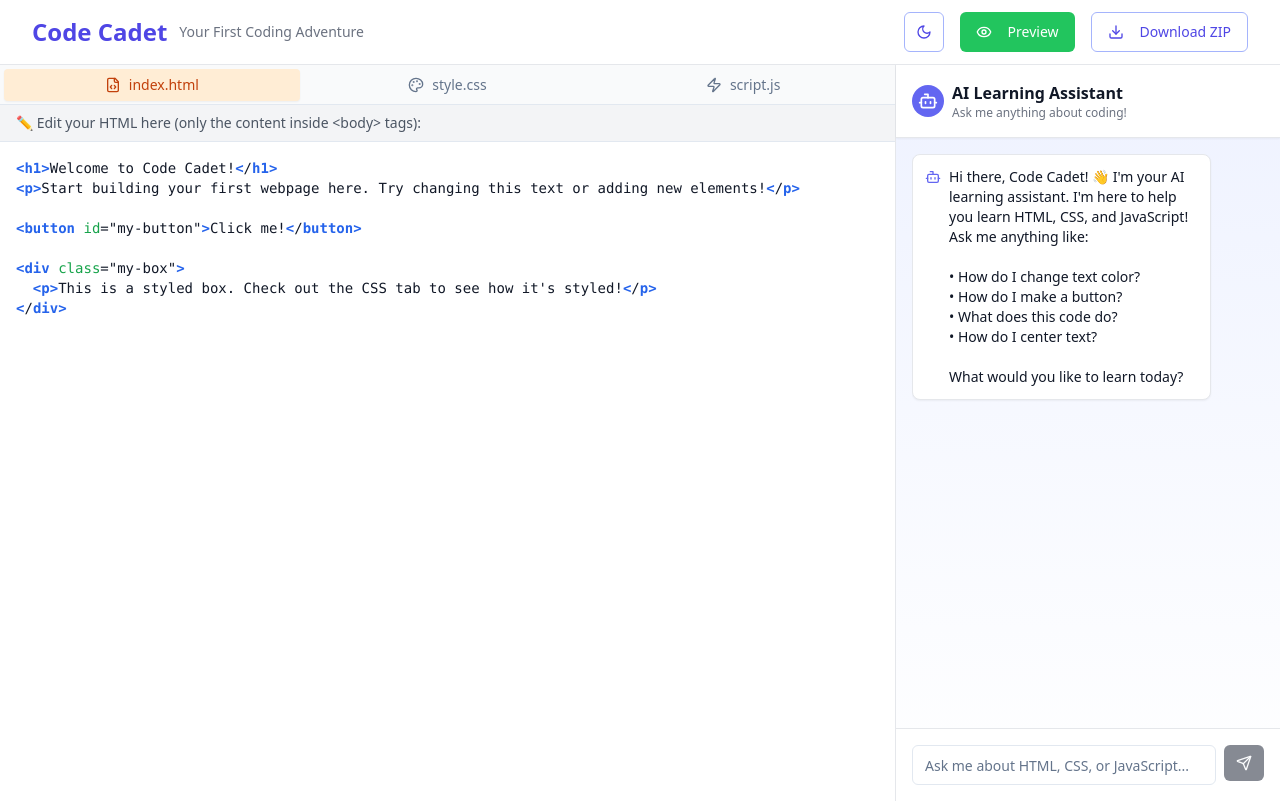
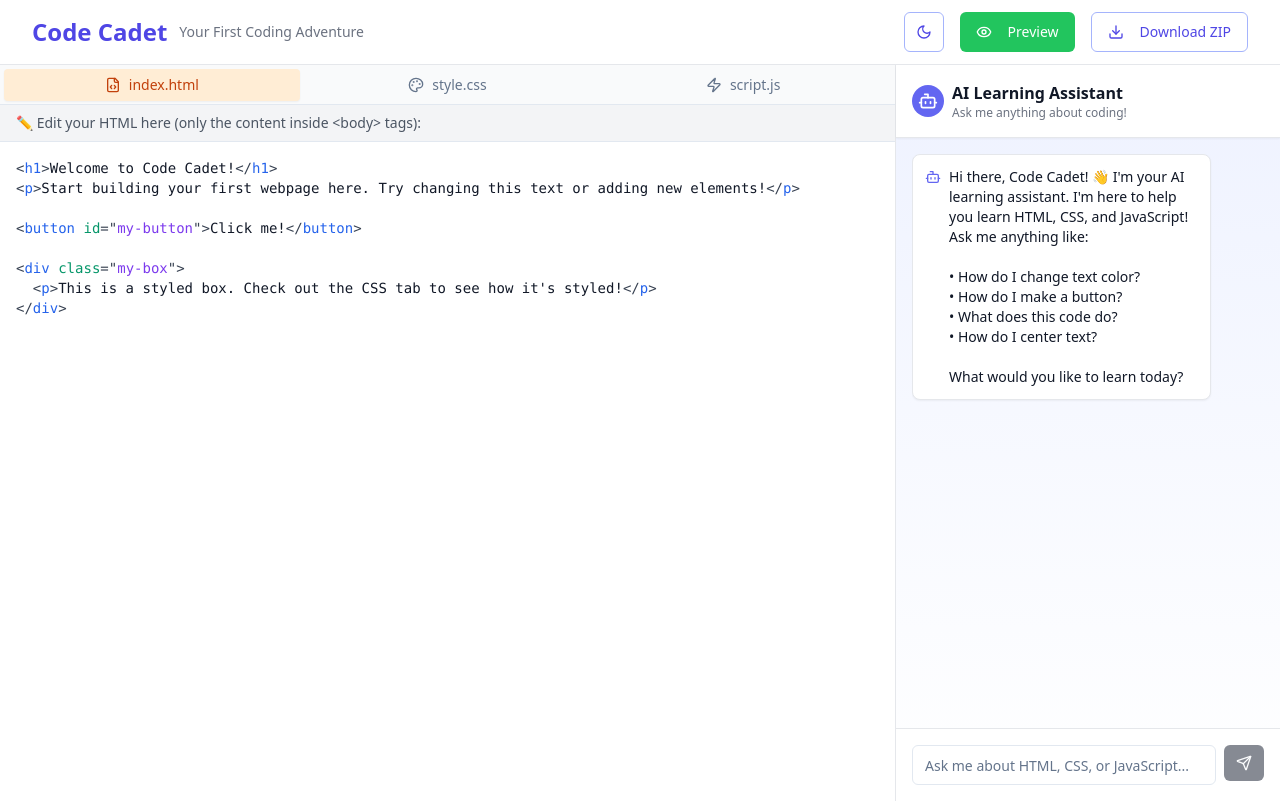
Before and after one commit to jessekorzan/coder-playground, a React (Vite) app: page / in a window 1280 px wide. Built offline with nearby package versions, Linux system fonts and the light colour scheme.

Commit message:
Refactor: Use syntax highlighting library
Use a prebuilt syntax highlighting library to improve CSS highlighting.

```diff
--- a/package.json
+++ b/package.json
@@ -49,6 +49,7 @@
     "jszip": "^3.10.1",
     "lucide-react": "^0.462.0",
     "next-themes": "^0.3.0",
+    "prismjs": "^1.30.0",
     "react": "^18.3.1",
     "react-day-picker": "^8.10.1",
     "react-dom": "^18.3.1",
--- a/src/components/SyntaxHighlighter.tsx
+++ b/src/components/SyntaxHighlighter.tsx
@@ -1,4 +1,12 @@
-import React from 'react';
+
+import React, { useEffect, useRef } from 'react';
+import Prism from 'prismjs';
+import 'prismjs/components/prism-css';
+import 'prismjs/components/prism-javascript';
+import 'prismjs/components/prism-markup';
+
+// Import custom CSS for our theme
+import './prism-custom.css';
 
 interface SyntaxHighlighterProps {
   code: string;
@@ -11,137 +19,39 @@ export const SyntaxHighlighter: React.FC<SyntaxHighlighterProps> = ({
   language,
   className = '',
 }) => {
-  const highlightCode = (code: string, lang: 'html' | 'css' | 'javascript') => {
-    if (!code) return '';
+  const codeRef = useRef<HTMLElement>(null);
 
-    // Escape HTML first
-    let highlightedCode = code
-      .replace(/&/g, '&amp;')
-      .replace(/</g, '&lt;')
-      .replace(/>/g, '&gt;')
-      .replace(/"/g, '&quot;')
-      .replace(/'/g, '&#x27;');
+  useEffect(() => {
+    if (codeRef.current) {
+      Prism.highlightElement(codeRef.current);
+    }
+  }, [code, language]);
 
+  // Map our language names to Prism language names
+  const getPrismLanguage = (lang: 'html' | 'css' | 'javascript') => {
     switch (lang) {
       case 'html':
-        // HTML comments first (highest priority)
-        highlightedCode = highlightedCode.replace(
-          /(&lt;!--.*?--&gt;)/gs,
-          '<span class="text-gray-500 dark:text-gray-400 italic">$1</span>'
-        );
-
-        // HTML attribute values (strings in quotes)
-        highlightedCode = highlightedCode.replace(
-          /=(&quot;[^&quot;]*&quot;|&#x27;[^&#x27;]*&#x27;)/g,
-          '=<span class="text-orange-600 dark:text-orange-400">$1</span>'
-        );
-
-        // HTML attributes (attribute names before =)
-        highlightedCode = highlightedCode.replace(
-          /\s([a-zA-Z-]+)=/g,
-          ' <span class="text-green-600 dark:text-green-400">$1</span>='
-        );
-
-        // HTML tag names (between < and > or space)
-        highlightedCode = highlightedCode.replace(
-          /(&lt;\/?)\s*([a-zA-Z][a-zA-Z0-9-]*)/g,
-          '$1<span class="text-blue-600 dark:text-blue-400 font-semibold">$2</span>'
-        );
-
-        // HTML tag brackets
-        highlightedCode = highlightedCode.replace(
-          /(&lt;|&gt;)/g,
-          '<span class="text-blue-600 dark:text-blue-400 font-semibold">$1</span>'
-        );
-        break;
-
+        return 'markup';
       case 'css':
-        // CSS comments first
-        highlightedCode = highlightedCode.replace(
-          /(\/\*[\s\S]*?\*\/)/g,
-          '<span class="text-gray-500 dark:text-gray-400 italic">$1</span>'
-        );
-
-        // CSS selectors (must come before property highlighting)
-        highlightedCode = highlightedCode.replace(
-          /(^|\n|})(\s*)([.#]?[a-zA-Z][a-zA-Z0-9-_]*(?::hover|:focus|:active|:before|:after)?(?:\s*,\s*[.#]?[a-zA-Z][a-zA-Z0-9-_]*(?::hover|:focus|:active|:before|:after)?)*)\s*(\{)/gm,
-          '$1$2<span class="text-purple-600 dark:text-purple-400 font-semibold">$3</span> $4'
-        );
-
-        // CSS strings in quotes
-        highlightedCode = highlightedCode.replace(
-          /(&#x27;[^&#x27;]*&#x27;|&quot;[^&quot;]*&quot;)/g,
-          '<span class="text-orange-600 dark:text-orange-400">$1</span>'
-        );
-
-        // CSS color values (hex colors)
-        highlightedCode = highlightedCode.replace(
-          /(#[0-9a-fA-F]{3,8})\b/g,
-          '<span class="text-yellow-600 dark:text-yellow-400">$1</span>'
-        );
-
-        // CSS function values (rgba, linear-gradient, etc)
-        highlightedCode = highlightedCode.replace(
-          /\b([a-zA-Z-]+)(\()/g,
-          '<span class="text-purple-600 dark:text-purple-400">$1</span>$2'
-        );
-
-        // CSS numeric values with units
-        highlightedCode = highlightedCode.replace(
-          /\b(\d+(?:\.\d+)?)(px|em|rem|%|vh|vw|deg|s|ms|fr)\b/g,
-          '<span class="text-orange-600 dark:text-orange-400">$1$2</span>'
-        );
-
-        // CSS properties (before :)
-        highlightedCode = highlightedCode.replace(
-          /([a-zA-Z-]+)(\s*:)/g,
-          '<span class="text-blue-600 dark:text-blue-400">$1</span>$2'
-        );
-        break;
-
+        return 'css';
       case 'javascript':
-        // JavaScript comments first
-        highlightedCode = highlightedCode.replace(
-          /(\/\/.*$)/gm,
-          '<span class="text-gray-500 dark:text-gray-400 italic">$1</span>'
-        );
-        highlightedCode = highlightedCode.replace(
-          /(\/\*[\s\S]*?\*\/)/g,
-          '<span class="text-gray-500 dark:text-gray-400 italic">$1</span>'
-        );
-
-        // JavaScript strings (single and double quotes)
-        highlightedCode = highlightedCode.replace(
-          /(&#x27;[^&#x27;]*&#x27;|&quot;[^&quot;]*&quot;|`[^`]*`)/g,
-          '<span class="text-green-600 dark:text-green-400">$1</span>'
-        );
-
-        // JavaScript keywords
-        highlightedCode = highlightedCode.replace(
-          /\b(function|var|let|const|if|else|for|while|return|true|false|null|undefined|document|console|addEventListener|getElementById)\b/g,
-          '<span class="text-purple-600 dark:text-purple-400 font-semibold">$1</span>'
-        );
-
-        // JavaScript methods (after a dot)
-        highlightedCode = highlightedCode.replace(
-          /\.([a-zA-Z][a-zA-Z0-9]*)\(/g,
-          '.<span class="text-orange-600 dark:text-orange-400">$1</span>('
-        );
-        break;
-
+        return 'javascript';
       default:
-        break;
+        return 'markup';
     }
-
-    return highlightedCode;
   };
 
-  const highlightedCode = highlightCode(code, language);
+  const prismLanguage = getPrismLanguage(language);
 
   return (
-    <div
-      className={`font-mono text-sm whitespace-pre-wrap ${className}`}
-      dangerouslySetInnerHTML={{ __html: highlightedCode }}
-    />
+    <pre className={`font-mono text-sm whitespace-pre-wrap ${className}`}>
+      <code
+        ref={codeRef}
+        className={`language-${prismLanguage}`}
+        style={{ background: 'transparent' }}
+      >
+        {code}
+      </code>
+    </pre>
   );
 };
--- /dev/null
+++ b/src/components/prism-custom.css
@@ -0,0 +1,119 @@
+
+/* Custom Prism.js theme for our editor */
+.token.comment,
+.token.prolog,
+.token.doctype,
+.token.cdata {
+  color: #6b7280;
+  font-style: italic;
+}
+
+.token.punctuation {
+  color: #374151;
+}
+
+.token.property,
+.token.tag,
+.token.boolean,
+.token.number,
+.token.constant,
+.token.symbol,
+.token.deleted {
+  color: #2563eb;
+}
+
+.token.selector,
+.token.attr-name,
+.token.string,
+.token.char,
+.token.builtin,
+.token.inserted {
+  color: #059669;
+}
+
+.token.operator,
+.token.entity,
+.token.url,
+.language-css .token.string,
+.style .token.string {
+  color: #d97706;
+}
+
+.token.atrule,
+.token.attr-value,
+.token.keyword {
+  color: #7c3aed;
+}
+
+.token.function,
+.token.class-name {
+  color: #dc2626;
+}
+
+.token.regex,
+.token.important,
+.token.variable {
+  color: #ea580c;
+}
+
+/* Dark mode styles */
+.dark .token.comment,
+.dark .token.prolog,
+.dark .token.doctype,
+.dark .token.cdata {
+  color: #9ca3af;
+}
+
+.dark .token.punctuation {
+  color: #d1d5db;
+}
+
+.dark .token.property,
+.dark .token.tag,
+.dark .token.boolean,
+.dark .token.number,
+.dark .token.constant,
+.dark .token.symbol,
+.dark .token.deleted {
+  color: #60a5fa;
+}
+
+.dark .token.selector,
+.dark .token.attr-name,
+.dark .token.string,
+.dark .token.char,
+.dark .token.builtin,
+.dark .token.inserted {
+  color: #34d399;
+}
+
+.dark .token.operator,
+.dark .token.entity,
+.dark .token.url,
+.dark .language-css .token.string,
+.dark .style .token.string {
+  color: #fbbf24;
+}
+
+.dark .token.atrule,
+.dark .token.attr-value,
+.dark .token.keyword {
+  color: #a78bfa;
+}
+
+.dark .token.function,
+.dark .token.class-name {
+  color: #f87171;
+}
+
+.dark .token.regex,
+.dark .token.important,
+.dark .token.variable {
+  color: #fb923c;
+}
+
+/* Remove default Prism background */
+code[class*="language-"],
+pre[class*="language-"] {
+  background: transparent !important;
+}
```
Also changed, not shown: 1 other file (tests, documents, lock files or other folders).
